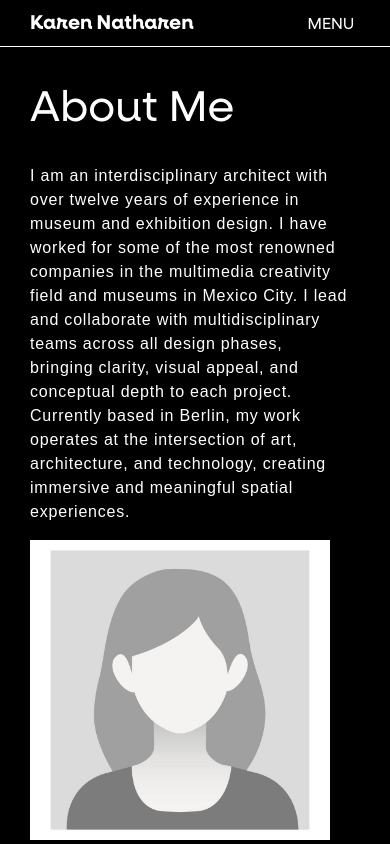
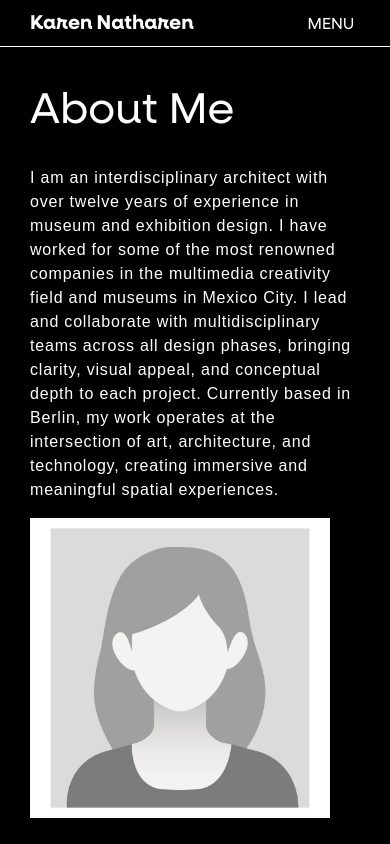
Before and after one commit to ConjecturesandRefutations/Karen-Website, a React (Vite) app: page /about in a window 390 px wide. Built offline with nearby package versions, Linux system fonts and the light colour scheme; a web font is replaced by a local one.

Commit message:
padding adjustment

```diff
--- a/src/styles/About.css
+++ b/src/styles/About.css
@@ -30,7 +30,8 @@
 
 @media (max-width: 768px) {
     .about{
-        padding-left: 30px
+        padding-left: 30px;
+        padding-right: 30px;
     }
 }
 
--- a/src/styles/Contact.css
+++ b/src/styles/Contact.css
@@ -223,7 +223,8 @@ textarea.input-field {
 
 @media (max-width: 768px) {
     .contact{
-        padding-left: 30px
+        padding-left: 30px;
+        padding-right: 30px;
     }
     .contact form{
         margin-top: 15%
```
